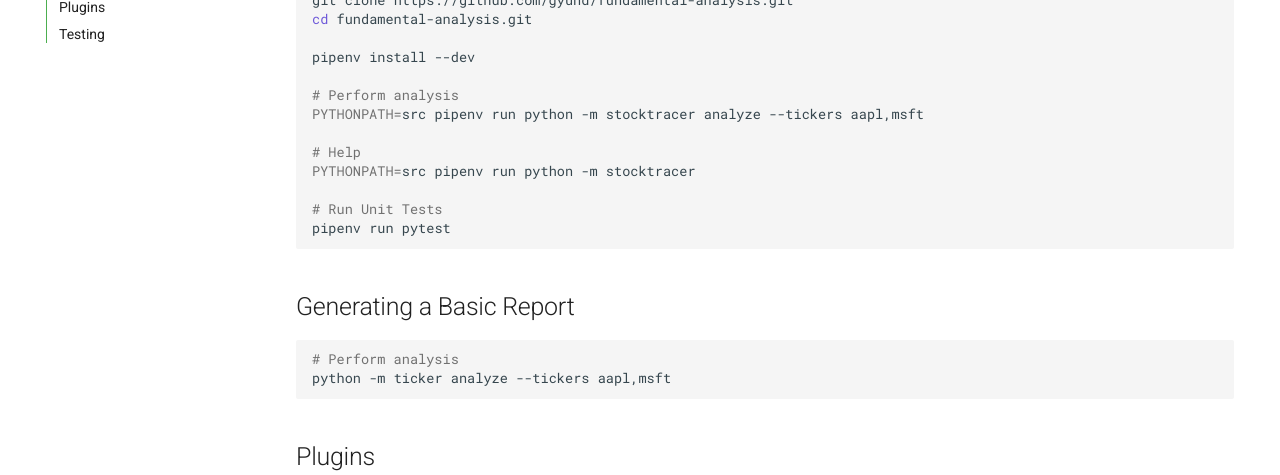
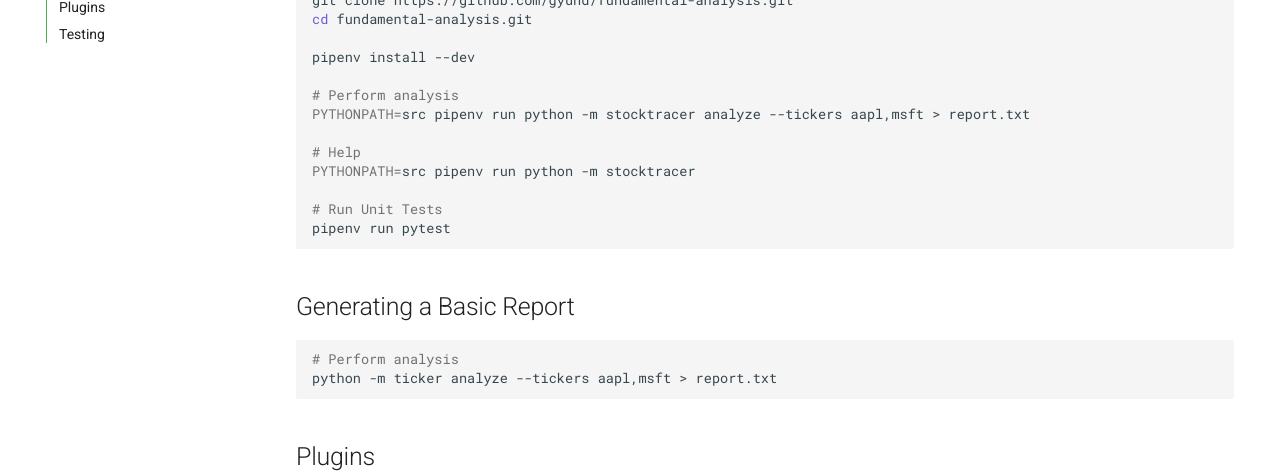
Before and after one commit to gyund/fundamental-analysis, an MkDocs documentation site: the page built from docs/getting-started.md, in a window 1280 px wide and 900 px high, scrolled down 310 px. Shown: the part 155-630 px from the top of the window. Built offline with MkDocs 1.6.1 and Material for MkDocs 9.7.7, drawn with Linux system fonts in a browser that asks for light colours; comment, search, counter and statistics services are not loaded.

Commit message:
update documentation

````diff
--- a/docs/getting-started.md
+++ b/docs/getting-started.md
@@ -16,7 +16,7 @@ Make sure you have `pipenv` installed through a package manager or through pip.
     pipenv install --dev
 
     # Perform analysis
-    PYTHONPATH=src pipenv run python -m stocktracer analyze --tickers aapl,msft
+    PYTHONPATH=src pipenv run python -m stocktracer analyze --tickers aapl,msft > report.txt
 
     # Help
     PYTHONPATH=src pipenv run python -m stocktracer
@@ -29,7 +29,7 @@ Make sure you have `pipenv` installed through a package manager or through pip.
 
 ```sh
 # Perform analysis
-python -m ticker analyze --tickers aapl,msft
+python -m ticker analyze --tickers aapl,msft > report.txt
 ```
 
 
````
Also changed, not shown: README.md (+1 -1 lines).
